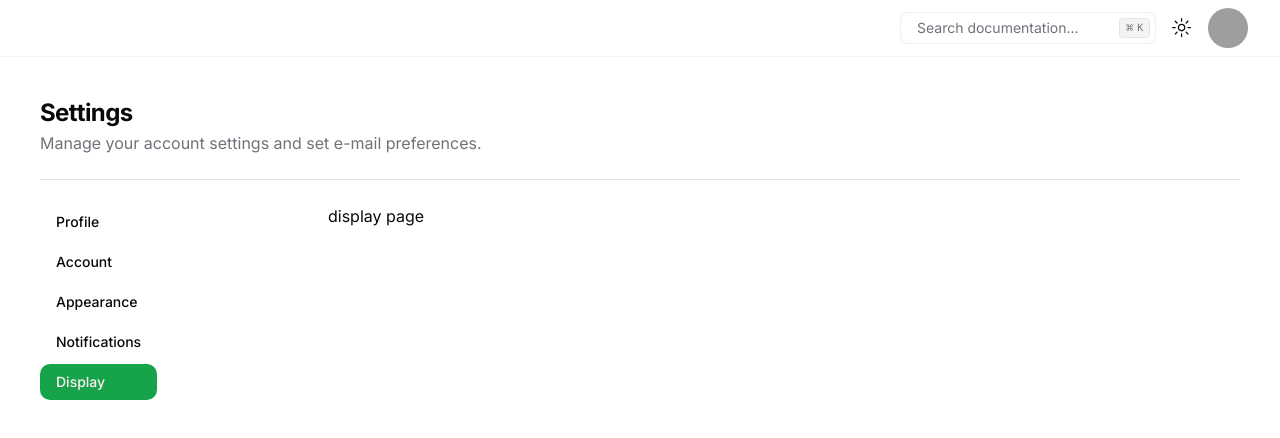
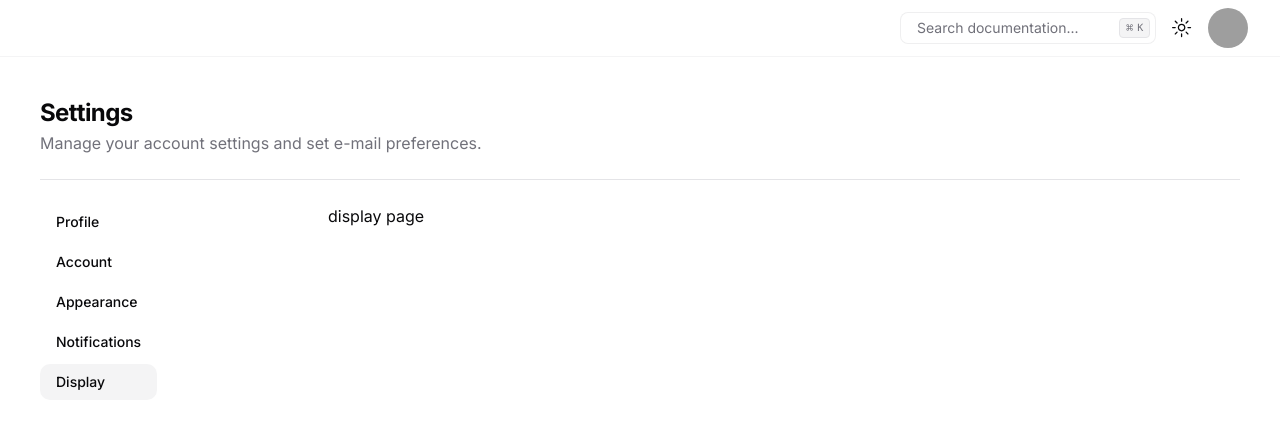
Before and after one commit to Aerolii/library-next-sql, a Next.js app: page /profile/display in a window 1280 px wide. Shown: the top 438 px of the page. Built offline with nearby package versions, Linux system fonts and the light colour scheme; grey boxes are pictures that could not be loaded.

Commit message:
style: change bg-color for nav link

```diff
--- a/src/components/sidebar-nav.tsx
+++ b/src/components/sidebar-nav.tsx
@@ -22,7 +22,7 @@ export function SidebarNav({ className, items, ...props }: SidebarNavProps) {
     <ScrollArea className="w-full whitespace-nowrap">
       <nav
         className={cn(
-          'flex w-max space-x-2 lg:flex-col lg:space-x-0 lg:space-y-1',
+          'flex w-max space-x-1 lg:flex-col lg:space-x-0 lg:space-y-1',
           className,
         )}
         {...props}
@@ -34,7 +34,7 @@ export function SidebarNav({ className, items, ...props }: SidebarNavProps) {
               href={item.href}
               className={cn(
                 pathname === item.href
-                  ? 'bg-primary text-primary-foreground hover:bg-primary'
+                  ? 'bg-muted hover:bg-muted'
                   : 'hover:bg-transparent hover:underline',
               )}
             />
```
